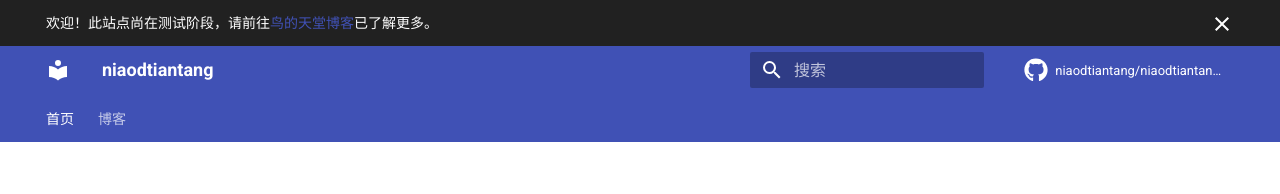
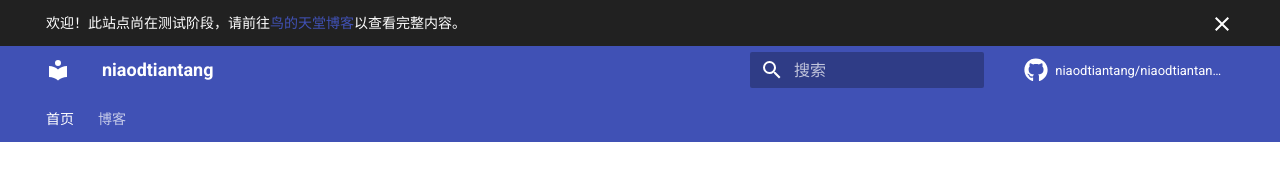
Before and after one commit to halfoffive/halfoffive.github.io, an MkDocs documentation site: the page built from docs/README.md, in a window 1280 px wide. Shown: the top 194 px of the page. Built offline with MkDocs 1.6.1 and Material for MkDocs 9.7.7, drawn with Linux system fonts in a browser that asks for light colours; comment, search, counter and statistics services are not loaded.

Commit message:
Update main.html

```diff
--- a/docs/overrides/main.html
+++ b/docs/overrides/main.html
@@ -2,5 +2,5 @@
 
 {% block announce %}
   <!-- Add announcement here, including arbitrary HTML -->
-  欢迎！此站点尚在测试阶段，请前往<a href="https://blog.niaodtiantang.com">鸟的天堂博客</a>已了解更多。
+  欢迎！此站点尚在测试阶段，请前往<a href="https://blog.niaodtiantang.com">鸟的天堂博客</a>以查看完整内容。
 {% endblock %}
```
